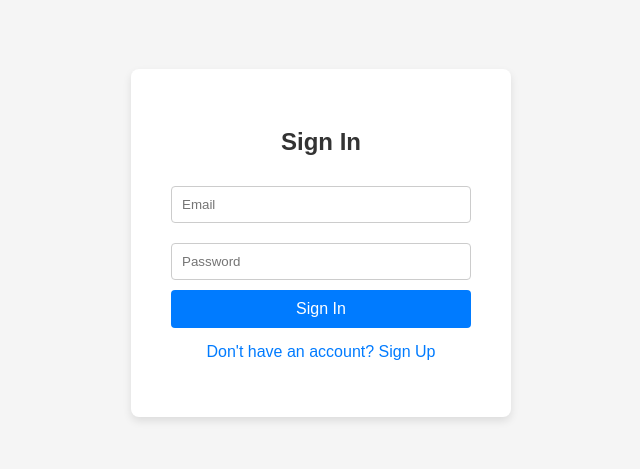
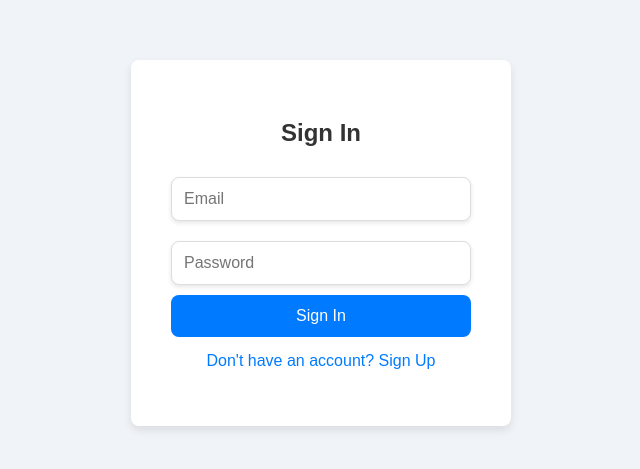
Before and after one commit to WhatTheNasus/Rhein-Ruhr-Hotel, a React (Create React App) app: page /signin in a window 1280 px wide. Shown: the part 157-626 px from the top of the page, without its empty margins (319-959 px from the left). Built offline with nearby package versions, Linux system fonts and the light colour scheme; no server answers.

Commit message:
Log In functionality and integration

```diff
--- a/src/AdminPanel.js
+++ b/src/AdminPanel.js
@@ -0,0 +1,5 @@
+function AdminPanel({}) {
+
+};
+
+export default AdminPanel;
--- a/src/Dashboard.css
+++ b/src/Dashboard.css
@@ -22,6 +22,9 @@ body {
   font-size: 24px;
   box-shadow: 0 4px 6px rgba(0, 0, 0, 0.1);
   border-radius: 10px; /* Rounded edges on all corners */
+  display: flex; /* Flexbox layout */
+  justify-content: space-between; /* Space between elements */
+  align-items: center; /* Center items vertically */
 }
 
 .top-panel h1 {
@@ -29,6 +32,35 @@ body {
   font-size: 36px; /* Larger font size */
   font-weight: bold; /* Bold text */
   padding: 10px 0; /* Padding for more emphasis */
+}
+
+.auth-buttons {
+  display: flex;
+  align-items: center;
+}
+
+.user-name {
+  margin-right: 20px;
+  font-size: 18px;
+  color: white;
+}
+
+.login-button,
+.logout-button {
+  padding: 10px 20px;
+  background-color: #ff5733; /* Orange color */
+  color: white;
+  border: none;
+  border-radius: 4px;
+  cursor: pointer;
+  font-size: 16px;
+  transition: background-color 0.3s, transform 0.3s;
+}
+
+.login-button:hover,
+.logout-button:hover {
+  background-color: #ff704d; /* Lighter orange */
+  transform: scale(1.05);
 }
 
 /* Search Bar */
--- a/src/Dashboard.js
+++ b/src/Dashboard.js
@@ -1,15 +1,15 @@
 import React, { useEffect, useState } from 'react';
-import { getAllHotels } from './firebase'; // Function to fetch all hotels from Firestore
+import { getAllHotels, signOut } from './firebase'; // Import signOut from firebase
 import { useAuth } from './AuthContext'; // Import AuthContext
 import { useNavigate } from 'react-router-dom';
-import './Dashboard.css'; // Import your CSS file (create this file if it doesn't exist)
+import './Dashboard.css'; // Import your CSS file
 import UserLocation from './UserLocation'; // Adjust the path if necessary
 import HotelItem from './HotelItem'; // Import the HotelItem component
 
 function Dashboard() {
   const [hotels, setHotels] = useState([]);
   const [searchTerm, setSearchTerm] = useState(''); // State for search term
-  const { currentUser } = useAuth(); // Get currentUser from context
+  const { currentUser, setCurrentUser } = useAuth(); // Get currentUser from context
   const navigate = useNavigate();
   const [currency, setCurrency] = useState('€');
   const [exchangeRate, setExchangeRate] = useState(1);
@@ -21,6 +21,16 @@ function Dashboard() {
     });
   }, []);
 
+  const handleLogout = async () => {
+    try {
+      await signOut();
+      setCurrentUser(null);
+      navigate('/signin');
+    } catch (error) {
+      console.error('Logout error:', error.message);
+    }
+  };
+
   // Filter hotels based on search term
   const filteredHotels = hotels.filter((hotel) =>
     hotel.name.toLowerCase().includes(searchTerm.toLowerCase())
@@ -30,6 +40,16 @@ function Dashboard() {
     <div className="dashboard-container">
       <div className="top-panel">
         <h1>Hotel Dashboard</h1>
+        <div className="auth-buttons">
+          {currentUser ? (
+            <>
+              <span className="user-name">{currentUser.email}</span>
+              <button onClick={handleLogout} className="logout-button">Logout</button>
+            </>
+          ) : (
+            <button onClick={() => navigate('/signin')} className="login-button">Login</button>
+          )}
+        </div>
       </div>
       <UserLocation
         setCurrency={setCurrency}
--- a/src/SignIn.css
+++ b/src/SignIn.css
@@ -1,7 +1,8 @@
 body {
   margin: 0;
-    font-family: Arial, Helvetica, sans-serif;
-    background-color: #f5f5f5;
+  font-family: 'Arial', sans-serif;
+  background-color: #f0f4f8;
+  color: #333;
 }
 
 .signin-container {
@@ -18,35 +19,47 @@ body {
   box-shadow: 0 4px 8px rgba(0, 0, 0, 0.1);
   width: 300px;
   text-align: center;
+  transition: transform 0.3s, box-shadow 0.3s;
+}
+
+.signin-form:hover {
+  transform: scale(1.05); /* Scale evenly from the center */
+  box-shadow: 0 8px 16px rgba(0, 0, 0, 0.2);
 }
 
 .signin-form h2 {
   margin-bottom: 20px;
   color: #333;
+  font-size: 24px;
+  font-weight: bold;
 }
 
 .signin-input {
   width: 100%;
-    padding: 10px;
+  padding: 12px;
   margin: 10px 0;
-    border: 1px solid #ccc;
-    border-radius: 4px;
+  border: 1px solid #ddd;
+  border-radius: 8px;
+  box-shadow: 0 2px 4px rgba(0, 0, 0, 0.1);
+  font-size: 16px;
   box-sizing: border-box;
 }
 
 .signin-button {
   width: 100%;
-    padding: 10px;
+  padding: 12px;
   background-color: #007bff;
   color: white;
   border: none;
-    border-radius: 4px;
+  border-radius: 8px;
   cursor: pointer;
   font-size: 16px;
+  transition: background-color 0.3s, transform 0.3s;
 }
 
 .signin-button:hover {
   background-color: #0056b3;
+  transform: scale(1.1);
 }
 
 .error-message {
@@ -58,8 +71,10 @@ body {
   margin-top: 15px;
   color: #007bff;
   cursor: pointer;
+  transition: color 0.3s;
 }
 
 .toggle-link:hover {
+  color: #0056b3;
   text-decoration: underline;
 }
--- a/src/SignIn.js
+++ b/src/SignIn.js
@@ -1,5 +1,5 @@
-import React, { useState } from 'react';
-import { signIn, signUp } from './firebase'; // Import your Firebase configuration
+import React, { useState, useEffect } from 'react';
+import { signIn, signUp, signOut } from './firebase'; // Import signOut from firebase
 import { useNavigate } from 'react-router-dom';
 import { useAuth } from './AuthContext'; // Import AuthContext
 import './SignIn.css'; // Import the CSS file for styling
@@ -10,9 +10,13 @@ function SignIn() {
   const [error, setError] = useState('');
   const [isSignUp, setIsSignUp] = useState(false);
   const navigate = useNavigate();
-  const { setCurrentUser } = useAuth(); // Get setCurrentUser from context
+  const { currentUser, setCurrentUser } = useAuth(); // Get currentUser from context
 
-  console.log(setCurrentUser);
+  useEffect(() => {
+    if (currentUser) {
+      navigate('/dashboard');
+    }
+  }, [currentUser, navigate]);
 
   const handleSignIn = async () => {
     try {
@@ -36,6 +40,16 @@ function SignIn() {
     }
   };
 
+  const handleLogout = async () => {
+    try {
+      await signOut();
+      setCurrentUser(null);
+      navigate('/signin'); // Redirect to sign-in page after logout
+    } catch (error) {
+      console.error('Logout error:', error.message);
+    }
+  };
+
   const toggleSignUp = () => {
     setIsSignUp(!isSignUp);
     setError(''); // Clear any previous error messages
@@ -45,7 +59,7 @@ function SignIn() {
     <div className="signin-container">
       <div className="signin-form">
         <h2>{isSignUp ? 'Sign Up' : 'Sign In'}</h2>
-        { error && <p className="error-message">{error.slice( 0, error.lastIndexOf('(') ).replace('.', '').replace('Firebase: ', '') + '\n' + error.slice( error.lastIndexOf('(') ).replace('.', '') }</p>} {/* .slice( 0, error.lastIndexOf('(') ) */}
+        {error && <p className="error-message">{error.slice(0, error.lastIndexOf('(')).replace('.', '').replace('Firebase: ', '') + '\n' + error.slice(error.lastIndexOf('(')).replace('.', '')}</p>}
         <input
           type="email"
           placeholder="Email"
--- a/src/firebase.js
+++ b/src/firebase.js
@@ -65,4 +65,15 @@ export const signUp = (email, password) => {
     });
 };
 
+export const signOut = () => {
+  return firebase.auth().signOut()
+    .then(() => {
+      console.log('User signed out');
+    })
+    .catch((error) => {
+      console.error('Sign-out error:', error.message);
+      throw error; // Re-throw the error to be caught in the component
+    });
+};
+
 export const auth = firebase.auth();
```
Lines whose indentation alone changed are shown as unchanged.
